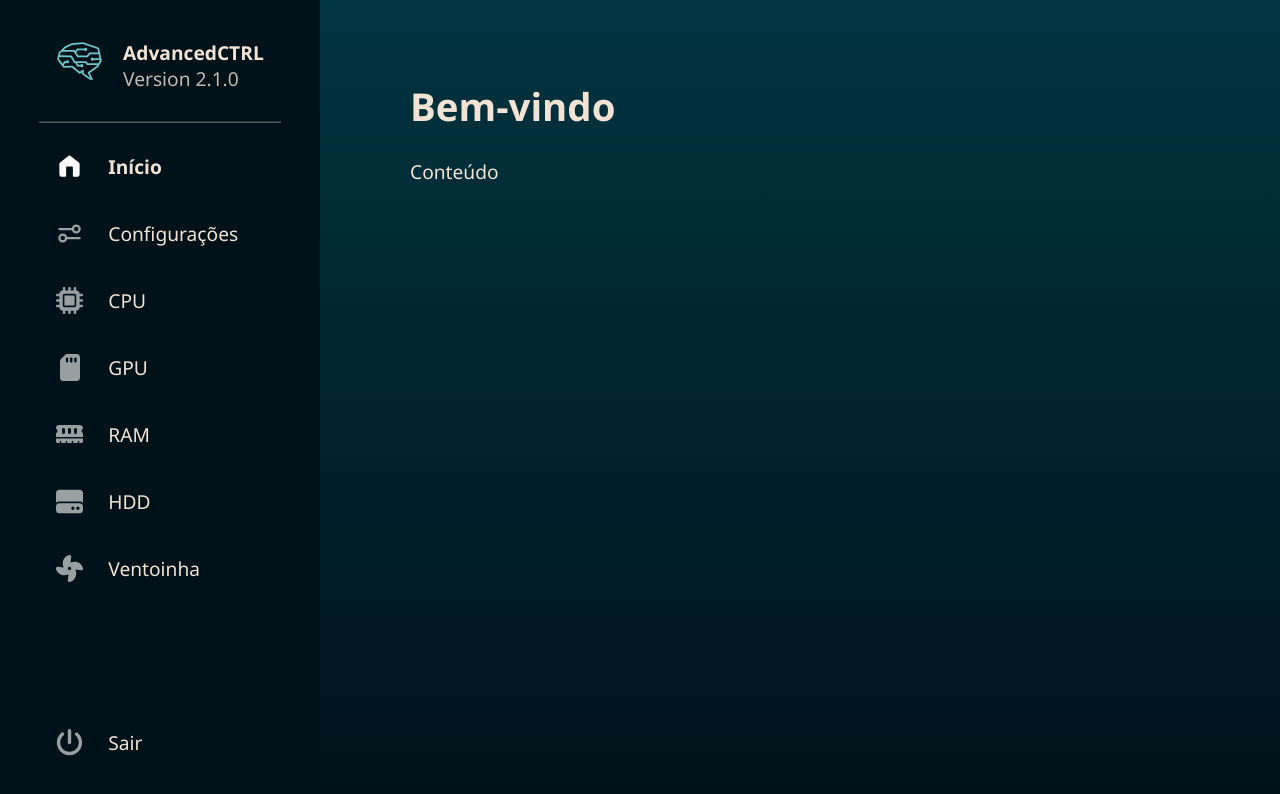
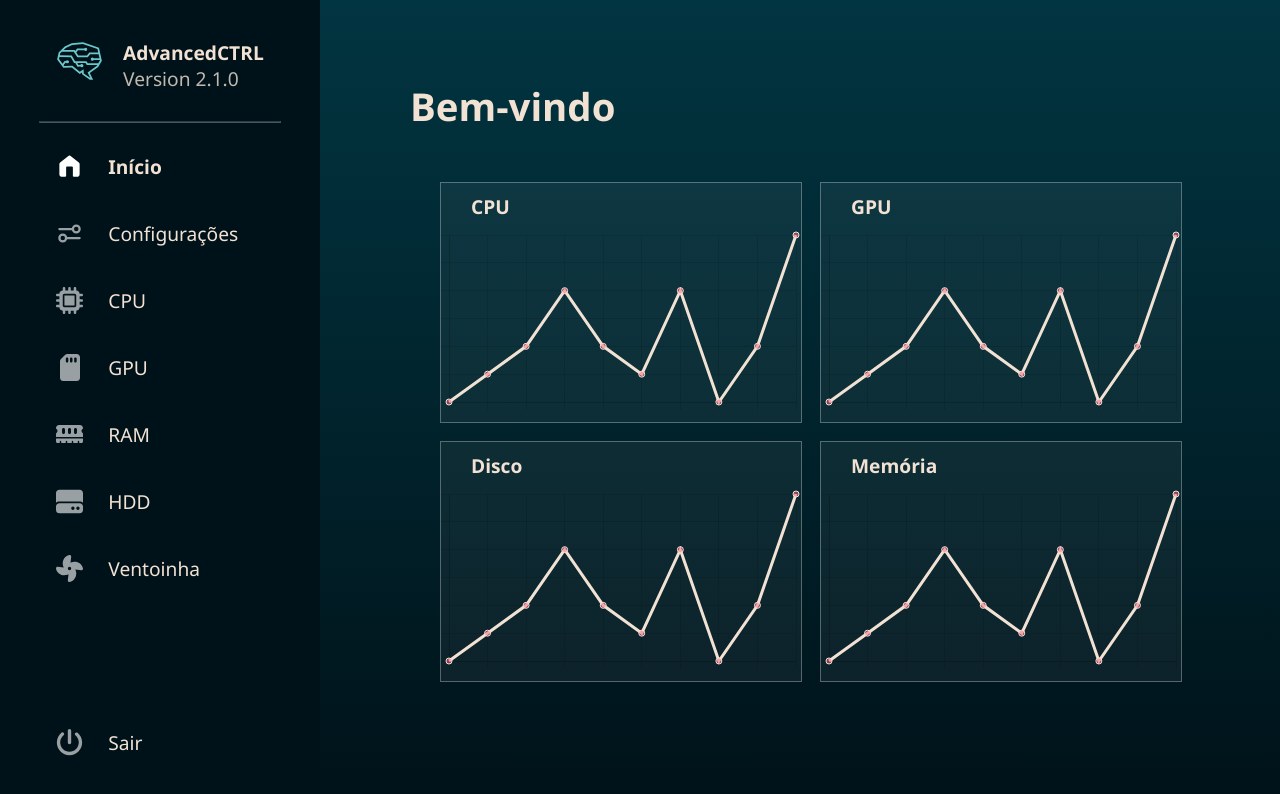
Before and after one commit to danielbirenbaum/AdvancedCTRL, a React (Vite) app: page / in a window 1280 px wide. Shown: the top 794 px of the page. Built offline with nearby package versions, Linux system fonts and the light colour scheme; a web font is replaced by a local one.

Commit message:
Gráficos e dados
Início do processo de coleta de dados da cpu através da biblioteca systeminfrmation, utilizando o IPC do electron. Além disso, foi iniciado a construção do design dos gráficos utilizando chartjs.

```diff
--- a/src/App.css
+++ b/src/App.css
@@ -2,8 +2,8 @@
 :root {
     --dark: #001219;
     --medium: #013541;
-    --light: #2c7688;
-    --text: #f2e3d5;
+    --accent: #2c7688;
+    --light: #f2e2d4;
 
     --font: "Poppins", "Segoe UI", sans-serif;
     --font-size: 1.2rem;
@@ -15,7 +15,7 @@ body {
     margin: 0;
     font-size: var(--font-size);
 
-    color: var(--text);
+    color: var(--light);
     font-family: var(--font);
 
     background-color: var(--dark);
@@ -27,7 +27,7 @@ body {
     margin: 50px 70px 50px calc(var(--navbar-width) + 70px);
 }
 button {
-    color: var(--text);
+    color: var(--light);
     font-family: var(--font);
     font-size: var(--font-size);
 }
@@ -158,6 +158,31 @@ button {
     bottom: 20px;
 }
 
+/* Homepage */
+#homepage-grid {
+    display: grid;
+    grid-template-columns: [col1] 50% [col2] 50%;
+    grid-template-rows: [row1] 50% [row2] 50%;
+    grid-gap: 20px;
+    margin: 50px 30px;
+}
+.homepage-chart {
+    width: 100%;
+    height: 100%;
+    background-color: rgba(255, 255, 255, 0.05);
+    border: 1px solid rgba(255, 255, 255, .3);
+    transition: .5s ease-in background-color;
+}
+.homepage-chart:hover {
+    background-color: rgba(255, 255, 255, .2);
+}
+.homepage-chart canvas {
+    height: 180px !important;
+}
+.homepage-chart-caption {
+    padding: 10px 30px;
+}
+
 /* Others */
 .separator {
     opacity: 0.3;
--- a/src/App.tsx
+++ b/src/App.tsx
@@ -6,7 +6,6 @@ import { AppContext } from "./helpers/Context";
 
 function App() {
     const [screenIndex, setScreenIndex] = useState(0);
-
     return (
         <AppContext.Provider value={{ screenIndex, setScreenIndex }}>
             <div id="move-bar"></div>
--- /dev/null
+++ b/src/components/HomepageChart.tsx
@@ -0,0 +1,56 @@
+import {
+  Chart as ChartJS,
+  CategoryScale,
+  LinearScale,
+  PointElement,
+  LineElement,
+  Title,
+  Tooltip,
+  Legend,
+} from 'chart.js';
+import { Line } from 'react-chartjs-2';
+
+ChartJS.register(
+  CategoryScale,
+  LinearScale,
+  PointElement,
+  LineElement,
+  Title,
+  Tooltip,
+  Legend
+);
+
+interface HomepageChartProps {
+  title: String,
+}
+
+const HomepageChart = (props: HomepageChartProps) => {
+  const data = [1, 2, 3, 5, 3, 2, 5, 1, 3, 7];
+
+  return (
+    <div className="homepage-chart">
+      <div className="homepage-chart-caption"><b>{ props.title }</b></div>
+      <Line data={{
+          labels: data.map((x, idx) => idx),
+          datasets: [
+          {
+            label: 'Dataset 1',
+            data: data,
+            borderColor: '#f2e2d4',
+            backgroundColor: 'rgba(255, 99, 132, 0.5)',
+          },
+          ]
+      }} options={{
+        scales: {
+          y: { ticks: { display: false } },
+          x: { ticks: { display: false } }
+        },
+        plugins: {
+          legend: { display: false },
+        }
+      }}/>
+    </div>
+  );
+}
+
+export default HomepageChart;
--- a/src/components/screens/HomepageScreen.tsx
+++ b/src/components/screens/HomepageScreen.tsx
@@ -1,5 +1,14 @@
+import HomepageChart from "../HomepageChart";
+
 function HomepageScreen() {
-    return <p>Conteúdo</p>;
+    return (
+        <div id="homepage-grid">
+            <HomepageChart title="CPU"></HomepageChart>
+            <HomepageChart title="GPU"></HomepageChart>
+            <HomepageChart title="Disco"></HomepageChart>
+            <HomepageChart title="Memória"></HomepageChart>
+        </div>
+    );
 }
 
 export default HomepageScreen;
```
Also changed, not shown: electron/main.ts (+59 -0 lines), package.json (+6 -3 lines), 1 other file (tests, documents, lock files or other folders).
